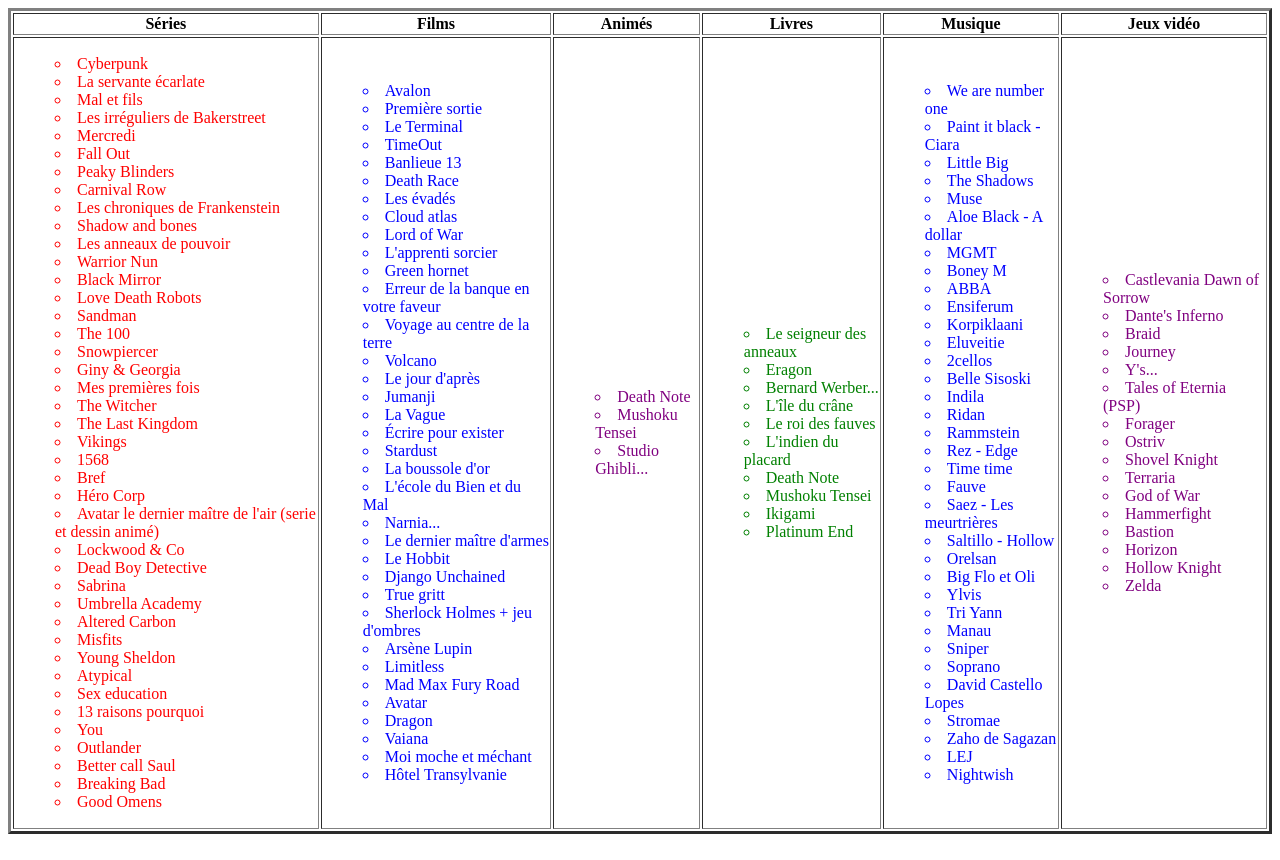
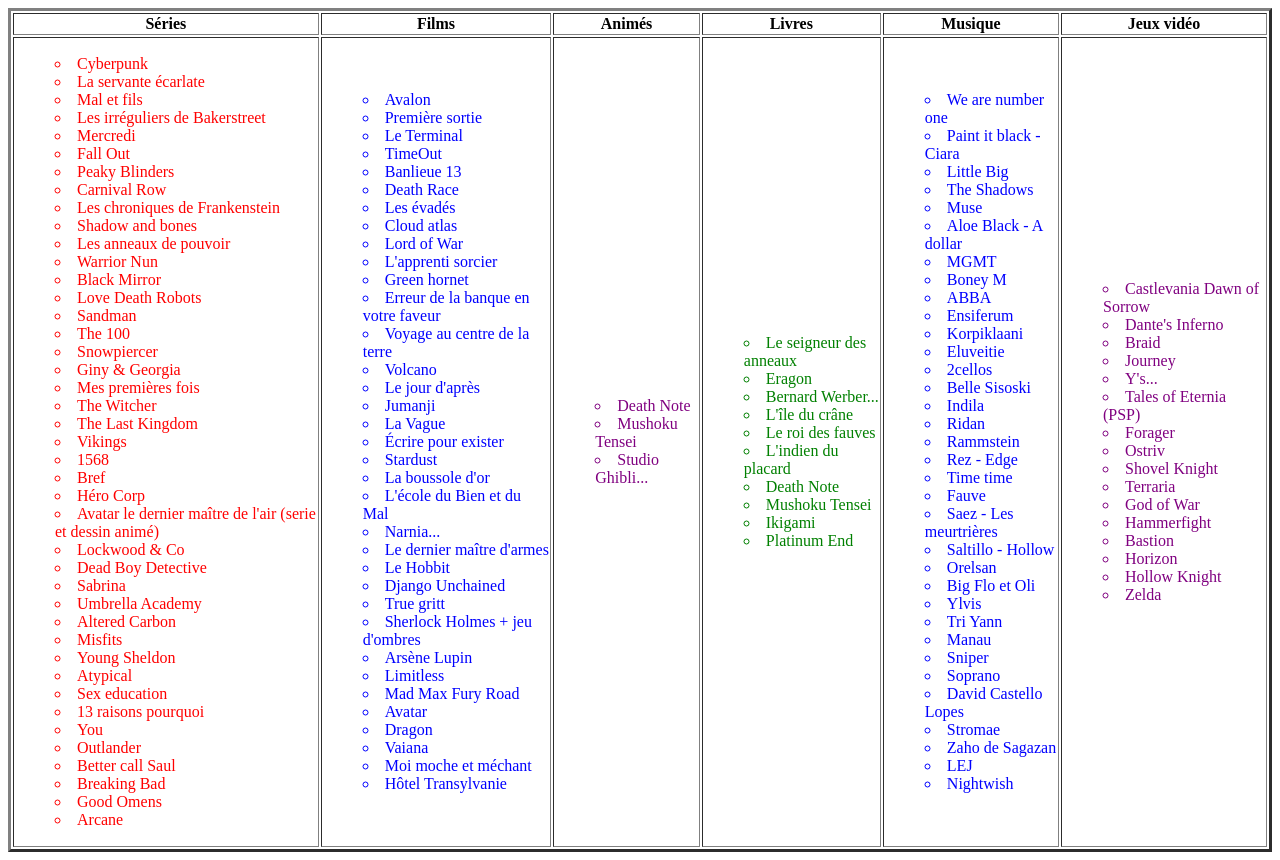
Before and after one commit to Afyu/pref, a plain HTML site: page index.html in a window 1280 px wide. Drawn offline with Linux system fonts and the light colour scheme.

Commit message:
Update index.html

```diff
--- a/index.html
+++ b/index.html
@@ -68,6 +68,7 @@
 </li><li>Better call Saul
 </li><li>Breaking Bad
 </li><li>Good Omens
+</li><li>Arcane
 </li></ul>
 </td>
 <td><ul class="bleu"><li>Avalon
```
